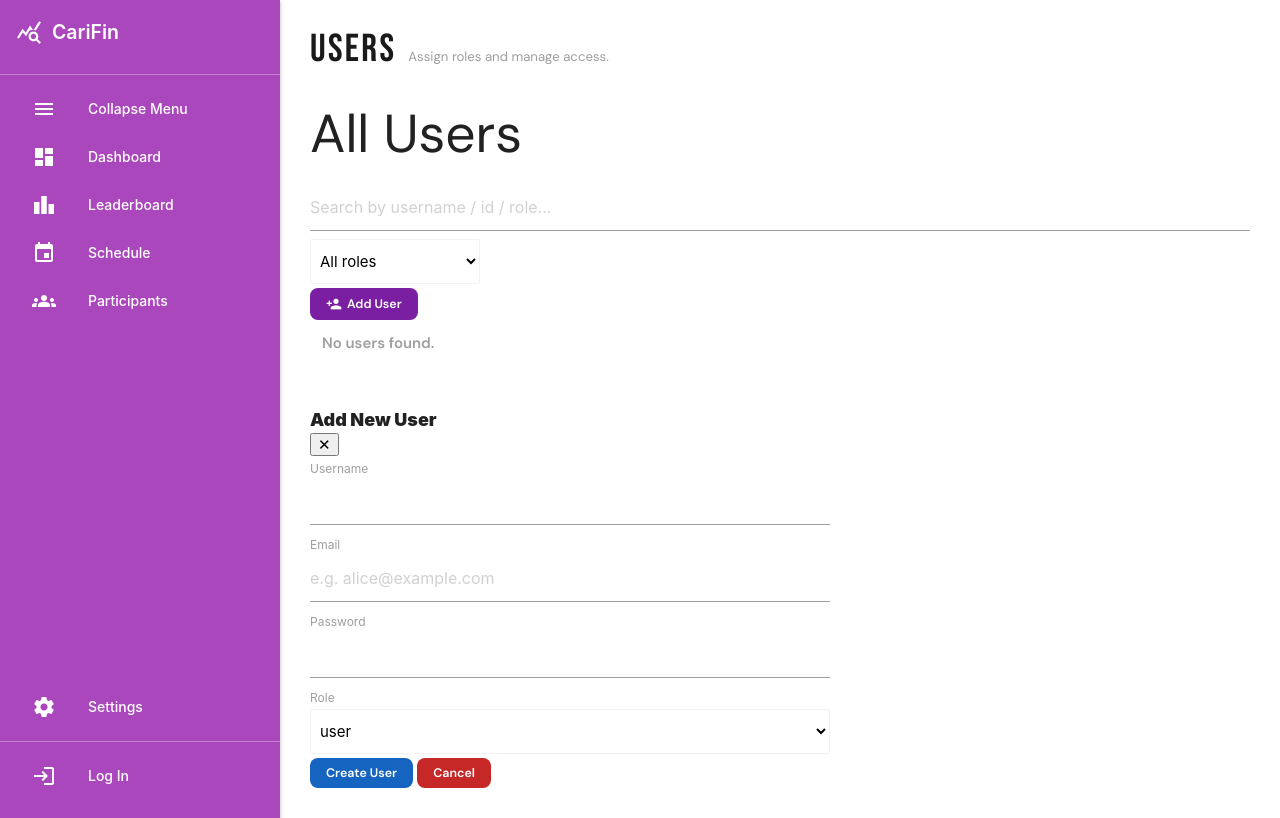
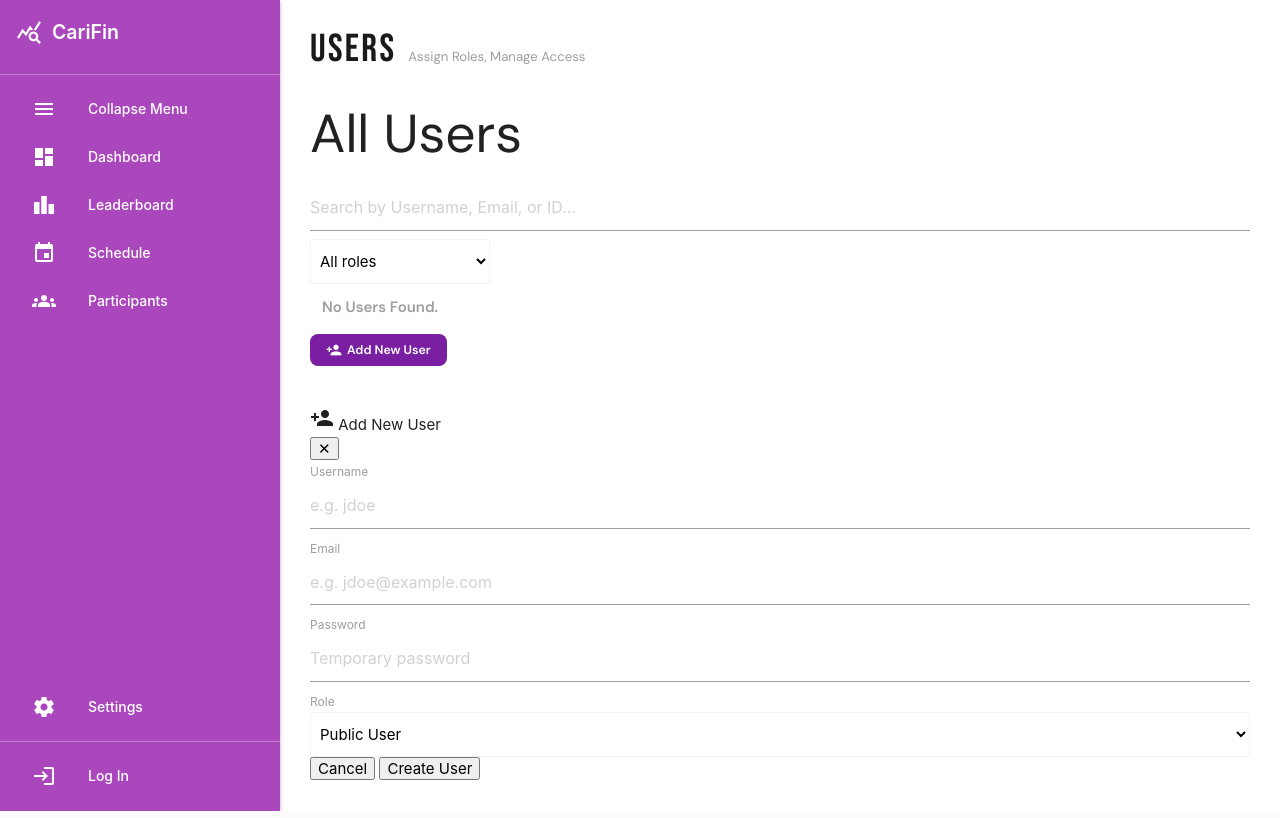
Before and after one commit to CarifinResultsSystem/INFO3604Project, a Flask app: template App/templates/admin/users.html in a window 1280 px wide. Run offline with Flask 3, Linux system fonts and the light colour scheme; the template is opened without the code that fills it, so the values that code supplies are empty.

Commit message:
Edit to Users html

```diff
--- a/App/templates/admin/users.html
+++ b/App/templates/admin/users.html
@@ -4,14 +4,16 @@
 {% block content %}
 <link rel="stylesheet" href="{{ url_for('static', filename='user/index.css') }}">
 <link rel="stylesheet" href="{{ url_for('static', filename='admin/admin.css') }}">
+<link rel="stylesheet" href="{{ url_for('static', filename='admin/admin_users.css') }}">
 
 <div class="dash-root admin-root">
 
   <div class="dash-heading">
     <h1>Users</h1>
-    <span class="dash-subtitle">Assign roles and manage access.</span>
+    <span class="dash-subtitle">Assign Roles, Manage Access</span>
   </div>
 
+  {# ---- Toasts ---- #}
   {% with messages = get_flashed_messages(with_categories=true) %}
     {% if messages %}
       <div id="toast-container">
@@ -33,39 +35,43 @@
       <h2>All Users</h2>
 
       <div class="admin-controls">
-        <input id="userSearch" class="admin-search" type="text" placeholder="Search by username / id / role...">
+        <input id="userSearch" class="admin-search" type="text" placeholder="Search by Username, Email, or ID...">
 
-        <select id="roleFilter" class="browser-default admin-input" style="max-width:170px;">
+        <select id="roleFilter" class="browser-default admin-input" style="max-width:180px;">
           <option value="">All roles</option>
-          <option value="admin">admin</option>
-          <option value="scoretaker">scoretaker</option>
-          <option value="judge">judge</option>
-          <option value="hr">hr</option>
-          <option value="user">user</option>
+          <option value="Admin">Admin</option>
+          <option value="Scoretaker">Scoretaker</option>
+          <option value="Judge">Judge</option>
+          <option value="HR">HR</option>
+          <option value="Public User">Public User</option>
         </select>
-
-        <button class="dash-card-btn btn-purple" type="button" onclick="openUserModal()">
-          <i class="material-icons" style="font-size:16px;">person_add</i>
-          Add User
-        </button>
       </div>
     </div>
 
     {% if users|length == 0 %}
       <div style="padding:12px; color:#9e9e9e; font-weight:600;">
-        No users found.
+        No Users Found.
       </div>
+
+      <div class="admin-footer-actions">
+        <button class="dash-card-btn btn-purple" type="button" onclick="openUserModal()">
+          <i class="material-icons" style="font-size:16px;">person_add</i>
+          Add New User
+        </button>
+      </div>
+
     {% else %}
 
-      <!-- Desktop table -->
+      {# ---- Desktop table ---- #}
       <div class="admin-table-wrap" id="usersTableWrap">
         <table class="admin-table" id="usersTable">
           <thead>
             <tr>
               <th style="width:90px;">ID</th>
               <th>Username</th>
+              <th>Email</th>
               <th style="width:160px;">Current Role</th>
-              <th style="width:320px;">Set Role</th>
+              <th style="width:340px;">Set Role</th>
             </tr>
           </thead>
           <tbody>
@@ -74,24 +80,35 @@
               <tr class="user-row"
                   data-uid="{{ u.userID }}"
                   data-username="{{ (u.username or '')|lower }}"
+                  data-email="{{ (u.email or '')|lower }}"
                   data-role="{{ cur }}">
+
                 <td>{{ u.userID }}</td>
-                <td style="font-weight:700;">{{ u.username }}</td>
+
+                <td style="font-weight:800;">
+                  {{ u.username }}
+                </td>
+
+                <td style="color:#666; font-weight:600;">
+                  {{ u.email }}
+                </td>
+
                 <td>
                   <span class="role-pill role-{{ cur }}">{{ cur }}</span>
                 </td>
+
                 <td>
                   <form method="POST"
                         action="{{ url_for('admin_views.admin_set_user_role', user_id=u.userID) }}"
-                        style="display:flex; gap:10px; align-items:center; justify-content:flex-end;">
+                        class="set-role-form">
 
-                    <select name="role" class="browser-default admin-input" style="max-width:170px;" required>
-                      {% for r in ['admin','scoretaker','judge','hr','user'] %}
+                    <select name="role" class="set-role-select browser-default" required>
+                      {% for r in ['Admin','Scoretaker','Judge','HR','Public User'] %}
                         <option value="{{ r }}" {% if cur == r %}selected{% endif %}>{{ r }}</option>
                       {% endfor %}
                     </select>
 
-                    <button class="dash-card-btn btn-blue" type="submit" style="padding:10px 14px;">
+                    <button class="dash-card-btn btn-blue set-role-btn" type="submit">
                       Update
                     </button>
                   </form>
@@ -102,19 +119,22 @@
         </table>
       </div>
 
-      <!-- Mobile cards -->
+      {# ---- Mobile cards ---- #}
       <div id="usersCards" style="display:none;">
         {% for u in users %}
           {% set cur = (u.role or 'user')|lower %}
           <div class="admin-panel user-card user-row"
                data-uid="{{ u.userID }}"
                data-username="{{ (u.username or '')|lower }}"
+               data-email="{{ (u.email or '')|lower }}"
                data-role="{{ cur }}"
                style="margin-top:12px;">
+
             <div style="display:flex; justify-content:space-between; gap:12px; align-items:flex-start;">
               <div>
-                <div style="font-weight:800; font-size:1.05rem;">{{ u.username }}</div>
-                <div style="color:#9e9e9e; font-weight:600; font-size:0.9rem;">ID: {{ u.userID }}</div>
+                <div style="font-weight:900; font-size:1.05rem;">{{ u.username }}</div>
+                <div style="color:#9e9e9e; font-weight:700; font-size:0.9rem;">ID: {{ u.userID }}</div>
+                <div style="color:#666; font-weight:600; font-size:0.9rem; margin-top:2px;">{{ u.email }}</div>
               </div>
               <span class="role-pill role-{{ cur }}">{{ cur }}</span>
             </div>
@@ -125,7 +145,7 @@
                     style="display:flex; gap:10px; align-items:center;">
 
                 <select name="role" class="browser-default admin-input" style="flex:1;" required>
-                  {% for r in ['admin','scoretaker','judge','hr','user'] %}
+                  {% for r in ['Admin','Scoretaker','Judge','HR','Public User'] %}
                     <option value="{{ r }}" {% if cur == r %}selected{% endif %}>{{ r }}</option>
                   {% endfor %}
                 </select>
@@ -139,60 +159,71 @@
         {% endfor %}
       </div>
 
+      <div class="admin-footer-actions">
+        <button class="dash-card-btn btn-purple" type="button" onclick="openUserModal()">
+          <i class="material-icons" style="font-size:16px;">person_add</i>
+          Add New User
+        </button>
+      </div>
+
     {% endif %}
   </div>
 </div>
 
+{# ===================== ADD USER MODAL ===================== #}
 <div class="admin-modal" id="userModal" aria-hidden="true">
   <div class="admin-modal-backdrop" onclick="closeUserModal()"></div>
 
-  <div class="admin-modal-card" style="max-width:520px;">
-    <div class="admin-modal-top">
-      <div style="font-weight:900; font-size:18px;">Add New User</div>
+  <div class="admin-modal-card modal-sm">
+    <div class="admin-modal-header">
+      <div class="modal-title">
+        <i class="material-icons">person_add</i>
+        Add New User
+      </div>
       <button class="admin-modal-close" type="button" onclick="closeUserModal()">✕</button>
     </div>
 
     <form method="POST" action="{{ url_for('admin_views.admin_create_user') }}">
-      <div class="admin-modal-body">
+      <div class="admin-modal-content">
 
-        <div class="admin-form-row">
+        <div class="modal-field">
           <label>Username</label>
-          <input name="username" required autocomplete="off">
+          <input name="username" required autocomplete="off" placeholder="e.g. jdoe">
         </div>
 
-        <div class="admin-form-row">
+        <div class="modal-field">
           <label>Email</label>
-          <input type="email" name="email" required placeholder="e.g. alice@example.com">
+          <input type="email" name="email" required autocomplete="off" placeholder="e.g. jdoe@example.com">
         </div>
 
-        <div class="admin-form-row">
+        <div class="modal-field">
           <label>Password</label>
-          <input type="password" name="password" required autocomplete="new-password">
+          <input type="password" name="password" required autocomplete="new-password" placeholder="Temporary password">
         </div>
 
-        <div class="admin-form-row">
+        <div class="modal-field">
           <label>Role</label>
-          <select name="role" class="browser-default admin-input" required>
-            <option value="user" selected>user</option>
-            <option value="admin">admin</option>
-            <option value="scoretaker">scoretaker</option>
-            <option value="judge">judge</option>
-            <option value="hr">hr</option>
+          <select name="role" class="browser-default modal-select" required>
+            <option value="User" selected>Public User</option>
+            <option value="Admin">Admin</option>
+            <option value="Scoretaker">Scoretaker</option>
+            <option value="Judge">Judge</option>
+            <option value="HR">HR</option>
           </select>
         </div>
 
       </div>
 
-      <div class="admin-modal-actions">
-        <button class="dash-card-btn btn-blue" type="submit">Create User</button>
-        <button class="dash-card-btn btn-red" type="button" onclick="closeUserModal()">Cancel</button>
+      <div class="admin-modal-footer">
+        <button class="modal-btn modal-btn-secondary" type="button" onclick="closeUserModal()">Cancel</button>
+        <button class="modal-btn modal-btn-primary" type="submit">Create User</button>
       </div>
     </form>
   </div>
 </div>
 
 <script>
-  // ---- modal ----
+  // ---------- Modal ----------
   const userModal = document.getElementById('userModal');
 
   function openUserModal(){
@@ -209,8 +240,8 @@
     if (e.key === 'Escape') closeUserModal();
   });
 
-  // ---- toasts + filters ----
-  document.addEventListener('DOMContentLoaded', function () {
+  // ---------- Toasts + Filters ----------
+  document.addEventListener('DOMContentLoaded', () => {
     // Auto-dismiss toasts
     document.querySelectorAll('.toast').forEach(toast => {
       setTimeout(() => {
@@ -229,10 +260,11 @@
 
       document.querySelectorAll('.user-row').forEach(row => {
         const uname = row.getAttribute('data-username') || '';
+        const email = row.getAttribute('data-email') || '';
         const uid = (row.getAttribute('data-uid') || '').toLowerCase();
         const r = row.getAttribute('data-role') || '';
 
-        const matchesQuery = !q || uname.includes(q) || uid.includes(q) || r.includes(q);
+        const matchesQuery = !q || uname.includes(q) || email.includes(q) || uid.includes(q) || r.includes(q);
         const matchesRole = !role || r === role;
 
         row.style.display = (matchesQuery && matchesRole) ? '' : 'none';
```
